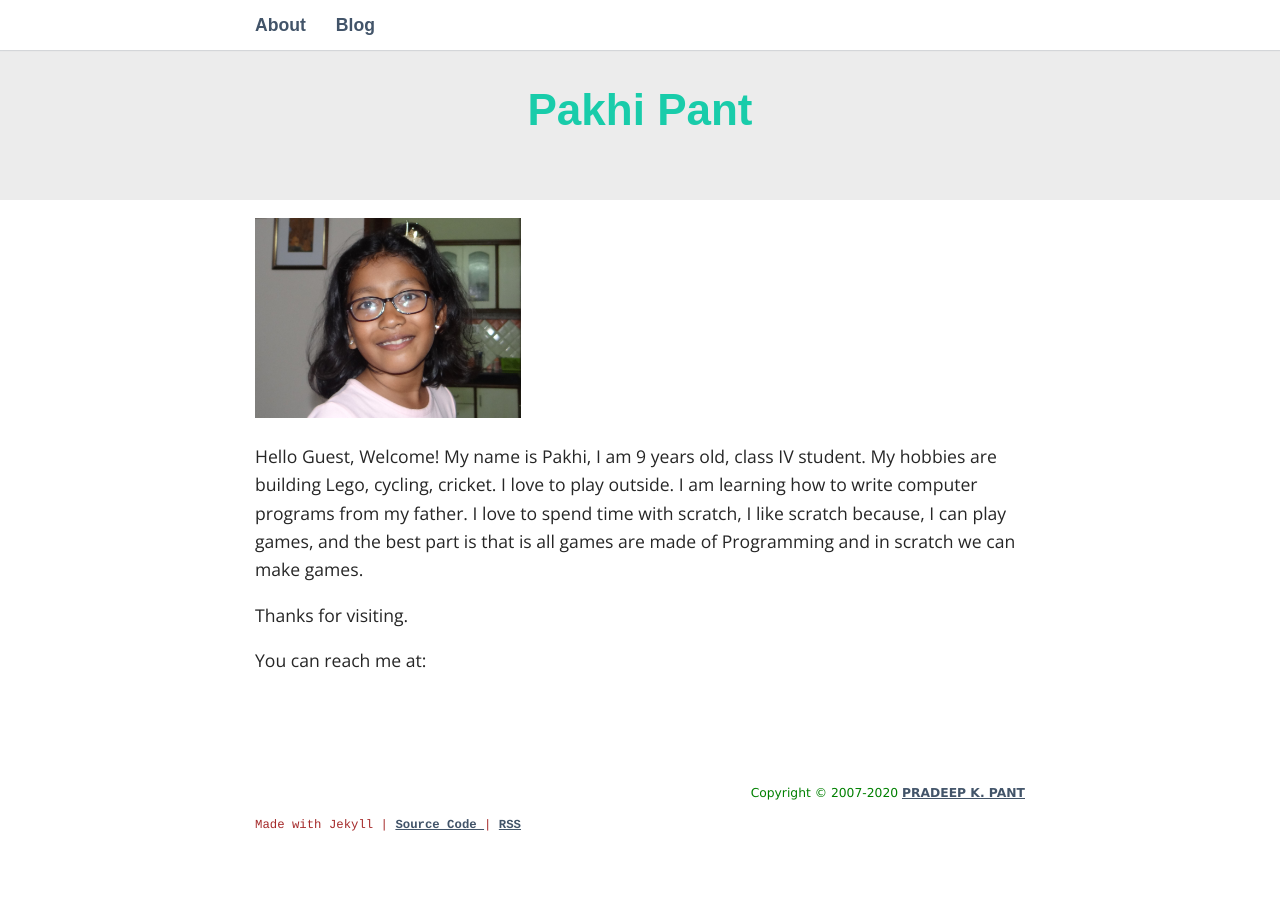
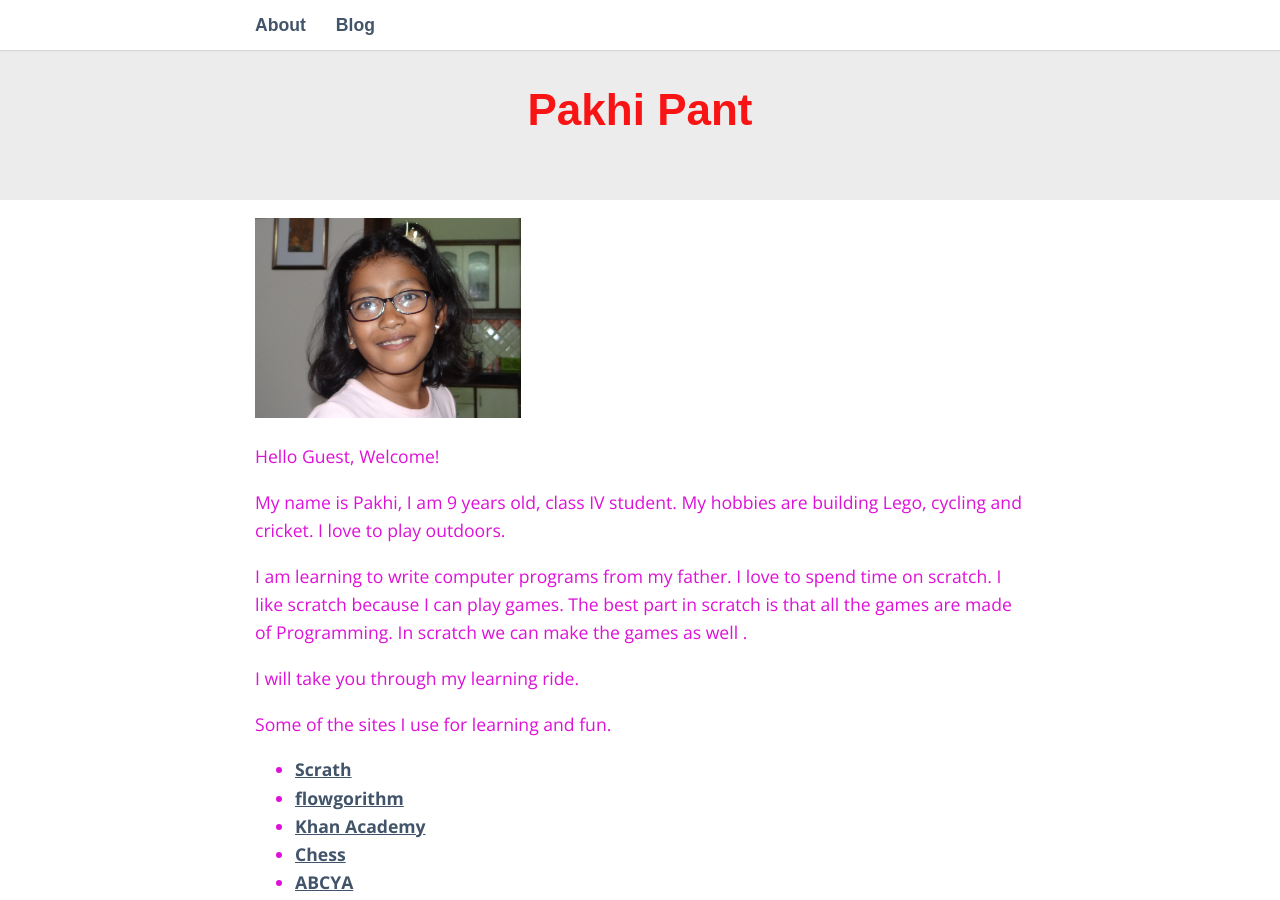
Before and after one commit to ppant/pakhipant, a Jekyll site: the page built from pages/about.md, in a window 1280 px wide and 900 px high. Built offline with Jekyll 4.4.1, drawn with Linux system fonts in a browser that asks for light colours; some web fonts are replaced; comment, search, counter and statistics services are not loaded; some of the changed text lies outside the part shown.

Commit message:
PPJ about page changes

```diff
--- a/_includes/footer.html
+++ b/_includes/footer.html
@@ -7,5 +7,5 @@
 <p>&nbsp;</p>
 	<p style="color:green; font-family: verdana; font-size: 70%; text-align: right;">Copyright © 2007-2020 <a href="http://pradeeppant.com">PRADEEP K. PANT</a></p>
 
-	<p style="color:brown; font-family: courier; font-size: 70%; text-align: auto;">Made with Jekyll | <a href="https://github.com/ppant/ppant.github.io">Source Code </a> | <a href="{{ "/feed.xml" | prepend: site.baseurl }}">RSS </a></p>
+	<p style="color:brown; font-family: courier; font-size: 70%; text-align: auto;">Made with Jekyll | <a href="https://github.com/ppant/pakhipant">Source Code </a> | <a href="{{ "/feed.xml" | prepend: site.baseurl }}">RSS </a></p>
 </footer>
--- a/_sass/_base.scss
+++ b/_sass/_base.scss
@@ -1,7 +1,7 @@
 $content-width: 800px;
-$main: #19ccaa;
+$main: #f81414;
 $font-style: 'Open Sans', sans-serif;
-$font-color: #262626;
+$font-color: #dd11d7;
 $link-color: #425469;
 $link-hover-color: $main;
 $heading-font: 'Muli', sans-serif;
--- a/pages/about.md
+++ b/pages/about.md
@@ -6,9 +6,26 @@ permalink: /about/
 
 ![Me](\data\images\ppj_pic.jpg){:height="200px"}
 
-Hello Guest,
-Welcome! My name is Pakhi, I am 9 years old, class IV student. My hobbies are building Lego, cycling, cricket. I love to play outside. I am learning how to write computer programs from my father. I love to spend time with scratch, I like scratch because, I can play games, and the best part is that is all games are made of Programming and in scratch we can make games.
+Hello Guest, Welcome!
+
+My name is Pakhi, I am 9 years old, class IV student. My hobbies are building Lego, cycling and cricket. I love to play outdoors.
+
+I am learning to write computer programs from my father. I love to spend time on scratch. I like scratch because I can play games. The best part in scratch is that all the games are made of Programming. In scratch we can make the games as well .
+
+I will take you through my learning ride.
+
+Some of the sites I use for learning and fun.
+
+* [Scrath](https://scratch.mit.edu/)
+* [flowgorithm](http://www.flowgorithm.org/)
+* [Khan Academy](https://www.khanacademy.org/)
+* [Chess](https://www.chesskid.com/)
+* [ABCYA](https://www.abcya.com/)
+* [Lumosity](https://www.lumosity.com/en/)
+* [Maths is Fun](https://www.mathsisfun.com/index.htm)
+* [LEGO](https://www.lego.com/en-us/kids)
+* [Kids can Code](https://www.youtube.com/channel/UCNaPQ5uLX5iIEHUCLmfAgKg)
+* [Tux Paint](http://www.tuxpaint.org/)
+* Learning HTML and CSS to make web page
 
 Thanks for visiting.
-
-You can reach me at:
```
